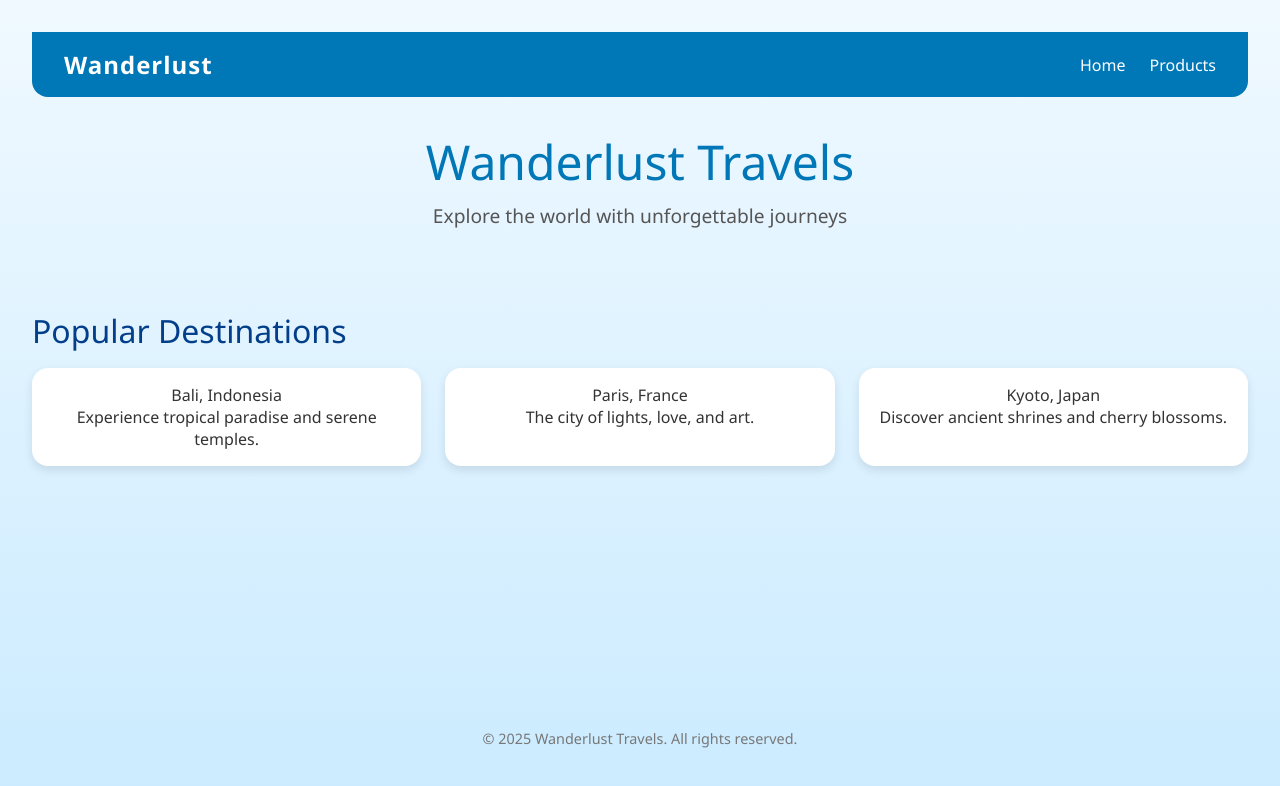
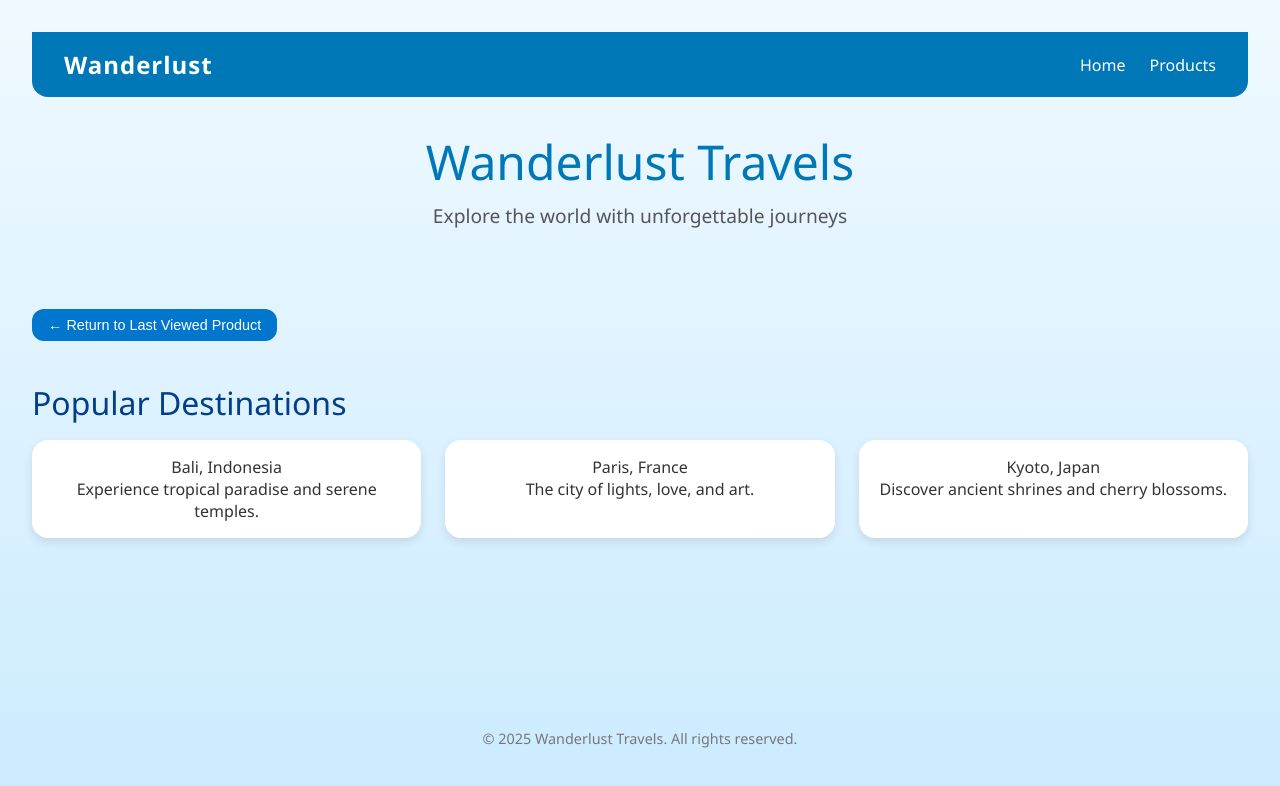
Before and after one commit to Typee8/droplabs-rekrutacja, a React (Vite) app: page / in a window 1280 px wide. Shown: the top 786 px of the page. Built offline with nearby package versions, Linux system fonts and the light colour scheme.

Commit message:
Add return btn on the Homepage, so user can go back to last viewed item.

```diff
--- a/src/Homepage.tsx
+++ b/src/Homepage.tsx
@@ -1,6 +1,7 @@
 import React from "react";
 import styled from "styled-components";
 import Navbar from "./Navbar";
+import LastViewedProductButton from "./LastViewedProductBtn";
 
 // Styled Components
 const Page = styled.div`
@@ -73,6 +74,7 @@ const HomePage: React.FC = () => {
       </Header>
 
       <Section>
+        <LastViewedProductButton />
         <SectionTitle>Popular Destinations</SectionTitle>
         <DestinationList>
           <DestinationCard>
--- /dev/null
+++ b/src/LastViewedProductBtn.tsx
@@ -0,0 +1,36 @@
+import React from "react";
+import styled from "styled-components";
+import { useNavigate } from "react-router-dom";
+
+const Button = styled.button`
+  background-color: #0077cc;
+  color: white;
+  margin-bottom: 40px;
+  padding: 0.5rem 1rem;
+  border: none;
+  border-radius: 12px;
+  font-size: 0.9rem;
+  cursor: pointer;
+  transition: background-color 0.2s ease;
+
+  &:hover {
+    background-color: #005fa3;
+  }
+`;
+
+const LastViewedProductButton: React.FC = () => {
+  const navigate = useNavigate();
+
+  const handleClick = () => {
+    const productID = localStorage.getItem("lastViewedProductID");
+    if (productID) {
+      navigate(`/product-details/${JSON.parse(productID)}`);
+    }
+  };
+
+  return (
+    <Button onClick={handleClick}> {`← Return to Last Viewed Product`}</Button>
+  );
+};
+
+export default LastViewedProductButton;
--- a/src/ProductDetails.tsx
+++ b/src/ProductDetails.tsx
@@ -80,6 +80,10 @@ const ProductDetails: React.FC = () => {
         try {
           const fetchedProduct = await fetchProduct(id);
           setProduct(fetchedProduct);
+          localStorage.setItem(
+            "lastViewedProductID",
+            JSON.stringify(fetchedProduct.id)
+          );
         } catch {
           navigate("/products");
           alert("Failed to fetch products.");
@@ -102,7 +106,9 @@ const ProductDetails: React.FC = () => {
             <Category>Category: {product.category}</Category>
             <Description>{product.description}</Description>
             <Price>{`$ ${product.price}`}</Price>
-            <Rating>Rating: ⭐ {/* {product.rating} */} / 5</Rating>
+            <Rating>
+              Rating: ⭐ {(() => Math.floor(Math.random() * 6))()} / 5
+            </Rating>
           </div>
         </Info>
       </Container>
--- a/src/fetchAPI.ts
+++ b/src/fetchAPI.ts
@@ -3,13 +3,11 @@ import type { Product } from "./types";
 export async function fetchAllProducts(): Promise<Product[]> {
   const res = await fetch("https://fakestoreapi.com/products");
   if (!res.ok) throw new Error("Failed to fetch products");
-  console.log("products fetched");
   return await res.json();
 }
 
 export async function fetchProduct(id: string): Promise<Product> {
   const res = await fetch(`https://fakestoreapi.com/products/${id}`);
   if (!res.ok) throw new Error(`Failed to fetch product with ID ${id}`);
-  console.log("product fetched");
   return await res.json();
 }
```
